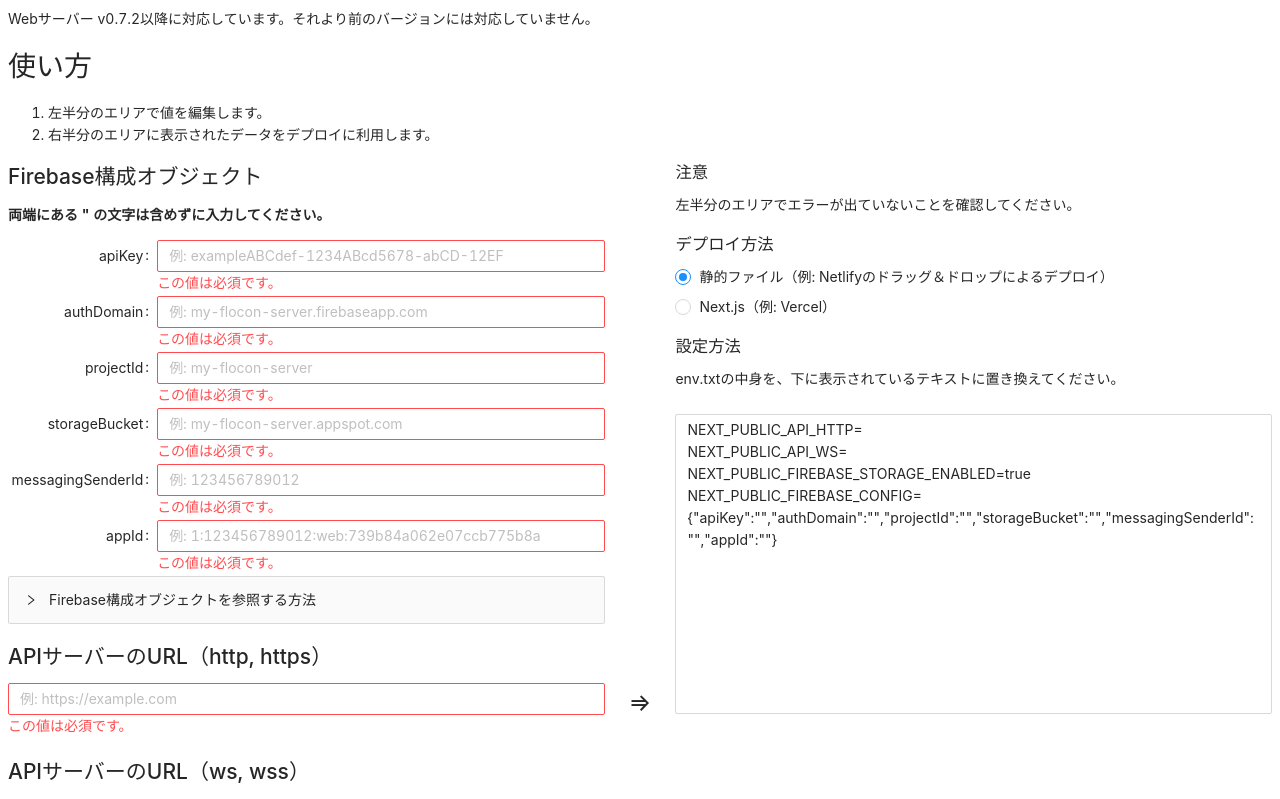
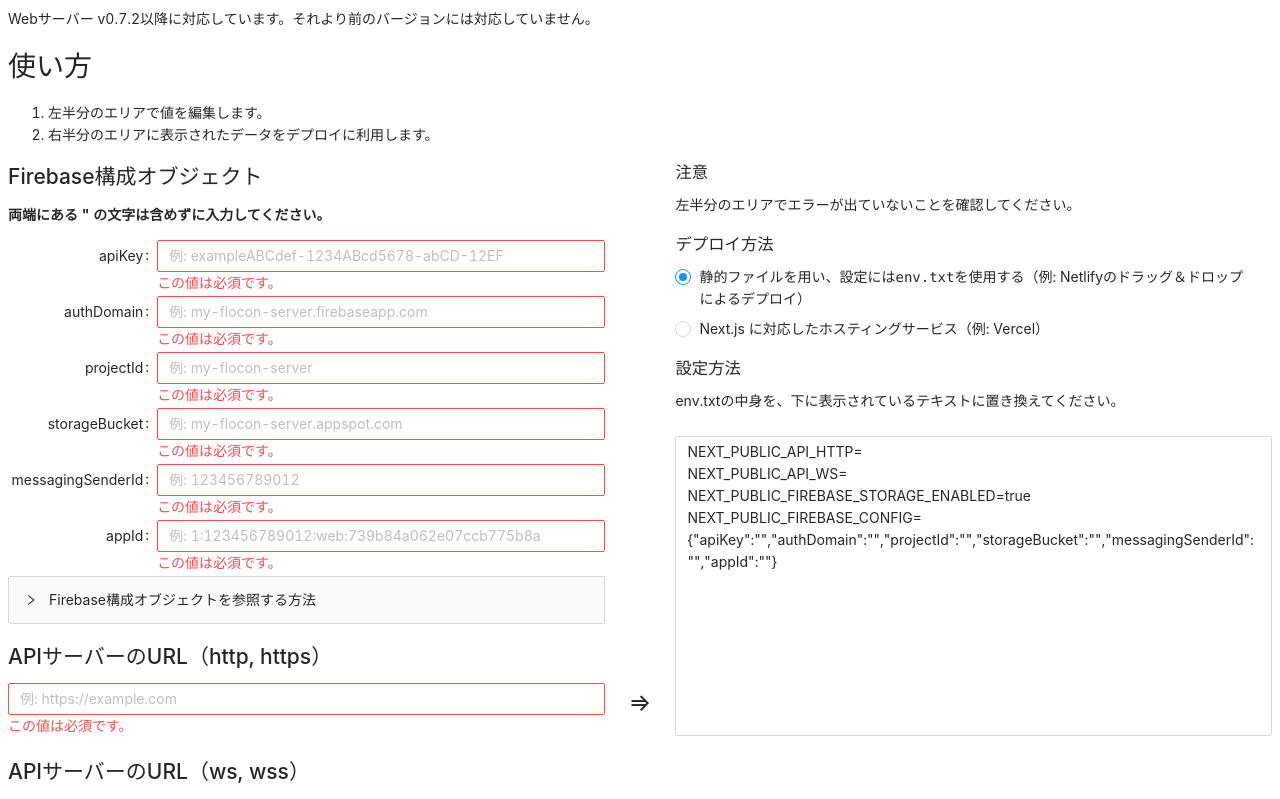
Before and after one commit to flocon-trpg/tools, a Next.js app: page /web-server in a window 1280 px wide. Shown: the top 799 px of the page. Built offline with nearby package versions, Linux system fonts and the light colour scheme.

Commit message:
文章の細部を修正

```diff
--- a/components/pages/web-server.tsx
+++ b/components/pages/web-server.tsx
@@ -502,9 +502,12 @@ ${key}=${value}`;
                         >
                             <Space direction="vertical">
                                 <Radio value={staticFiles}>
-                                    静的ファイル（例: Netlifyのドラッグ＆ドロップによるデプロイ）
+                                    静的ファイルを用い、設定には<code>env.txt</code>を使用する（例:
+                                    Netlifyのドラッグ＆ドロップによるデプロイ）
                                 </Radio>
-                                <Radio value={nextjs}>Next.js（例: Vercel）</Radio>
+                                <Radio value={nextjs}>
+                                    Next.js に対応したホスティングサービス（例: Vercel）
+                                </Radio>
                             </Space>
                         </Radio.Group>
                         <h3 style={{ paddingTop: headerPadding }}>設定方法</h3>
@@ -521,7 +524,7 @@ ${key}=${value}`;
                             </>
                         ) : (
                             <>
-                                ホスティングサイトの設定画面を開き、次のように環境変数を設定してください。
+                                ホスティングサービスの設定画面を開き、次のように環境変数を設定してください。
                                 <Table
                                     columns={[
                                         { title: 'キー', dataIndex: 'key', key: 'key' },
```
